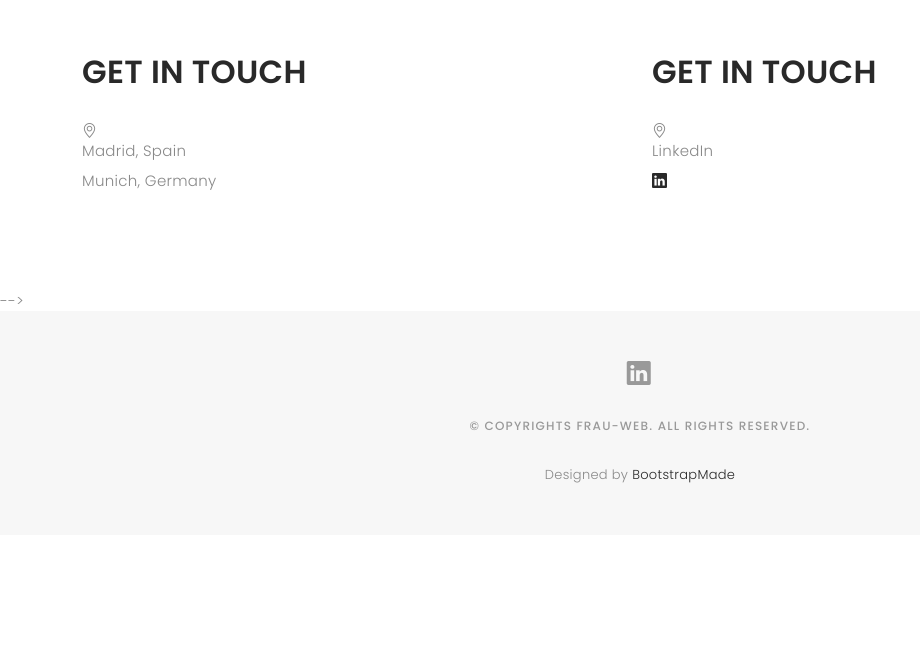
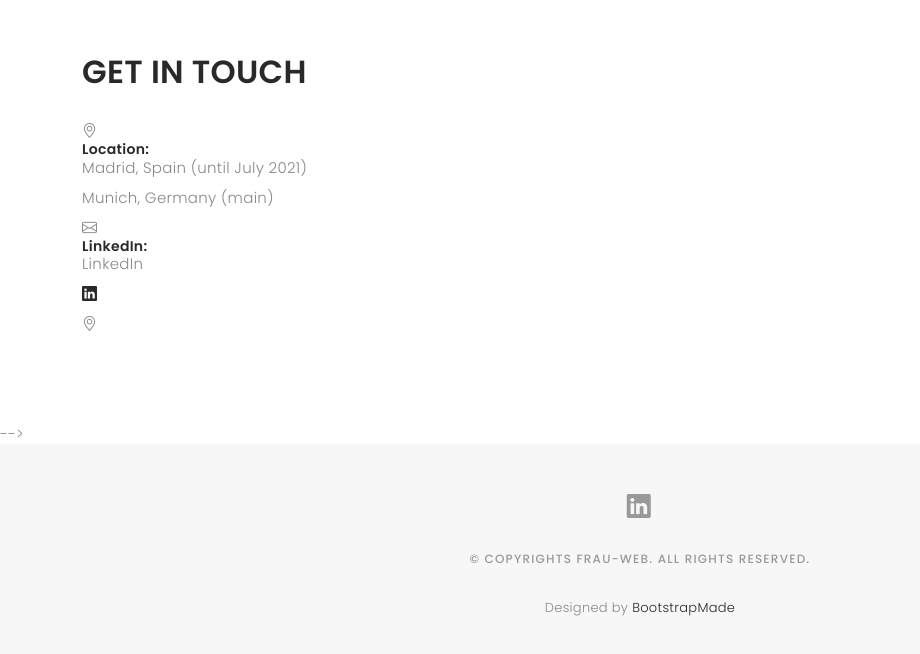
Before and after one commit to frau-web/frau-web.github.io, a plain HTML site: page index.html in a window 1280 px wide. Shown: the part 2922-3576 px from the top of the page, without its empty margins (0-920 px from the left). Before the commit the page ends 3457 px from the top, so only its background shows below. Drawn offline with nearby package versions, Linux system fonts and the light colour scheme; a web font is replaced by a local one.

Commit message:
2021-03-29 Get in touch 2

```diff
--- a/index.html
+++ b/index.html
@@ -363,35 +363,26 @@
               <div class="contact-contact">
 
                 <h2 class="mb-30">GET IN TOUCH</h2>
+
+                <div class="address">
                 <i class="bi bi-geo-alt"></i>
-
+                <h4>Location:</h4>
                   <ul class="contact-details">
-                  <li><span>Madrid, Spain</span></li>
-                  <li><span>Munich, Germany</span></li>
+                    <li><span>Madrid, Spain (until July 2021) </span></li>
+                    <li><span>Munich, Germany (main)</span></li>
                   </ul>
-
-              </div>
               </div>
 
-            <div class="col-lg-6">
-              <div class="Linkedin">
-
-                <h2 class="mb-30">GET IN TOUCH</h2>
-                <i class="bi bi-geo-alt"></i>
-
+              <div class="email">
+                <i class="bi bi-envelope"></i>
+                <h4>LinkedIn:</h4>
                   <ul class="contact-details">
                     <li><span>LinkedIn</span></li>
                     <li><a href="https://www.linkedin.com/in/martina-weberruss/"><i class="bi bi-linkedin"></i></a></li>
                   </ul>
-
               </div>
+                <i class="bi bi-geo-alt"></i>
               </div>
-
-
-
-
-                </div>
-              </form>
             </div>
           </div>
         </div>
```
Lines whose indentation alone changed are shown as unchanged.
